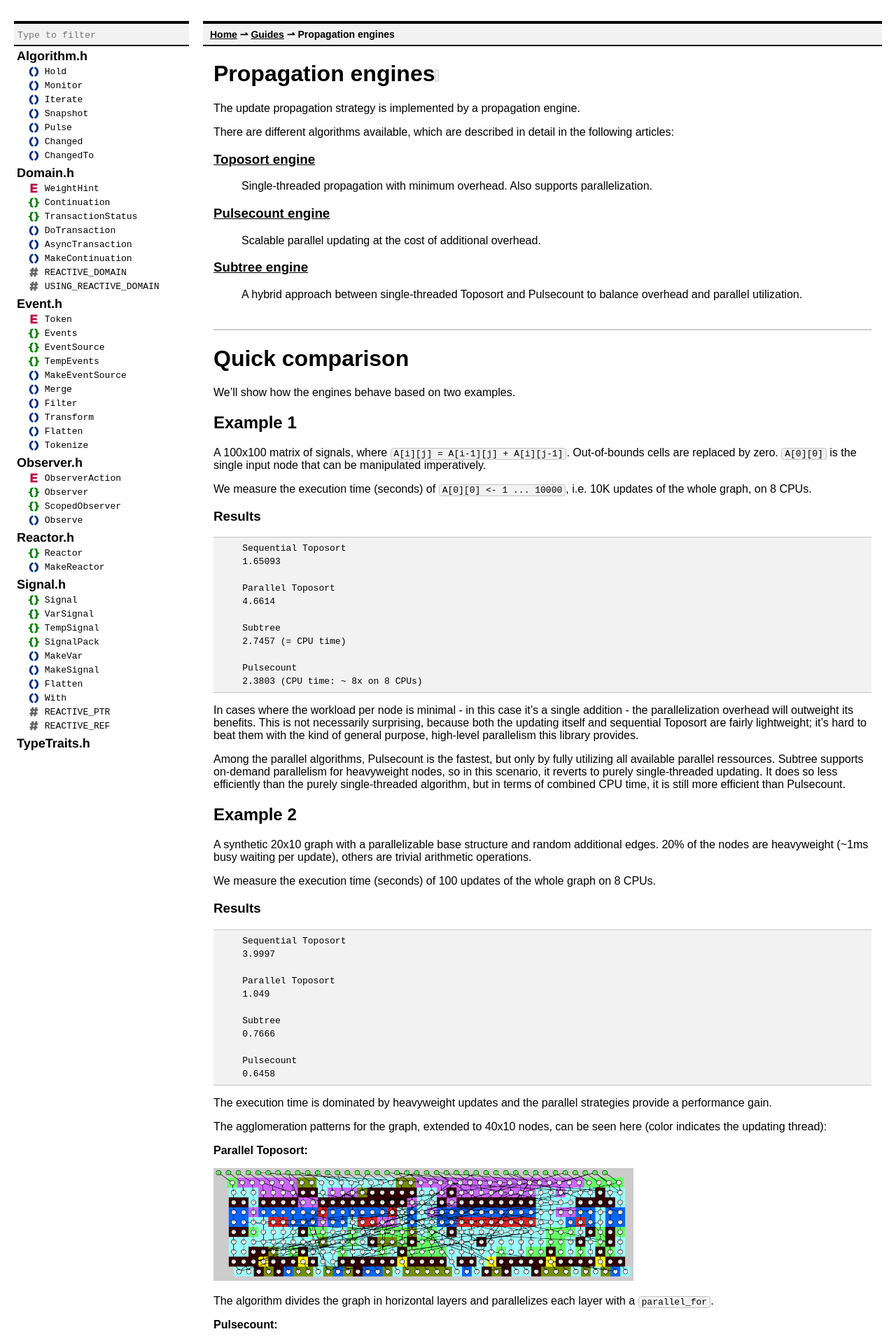
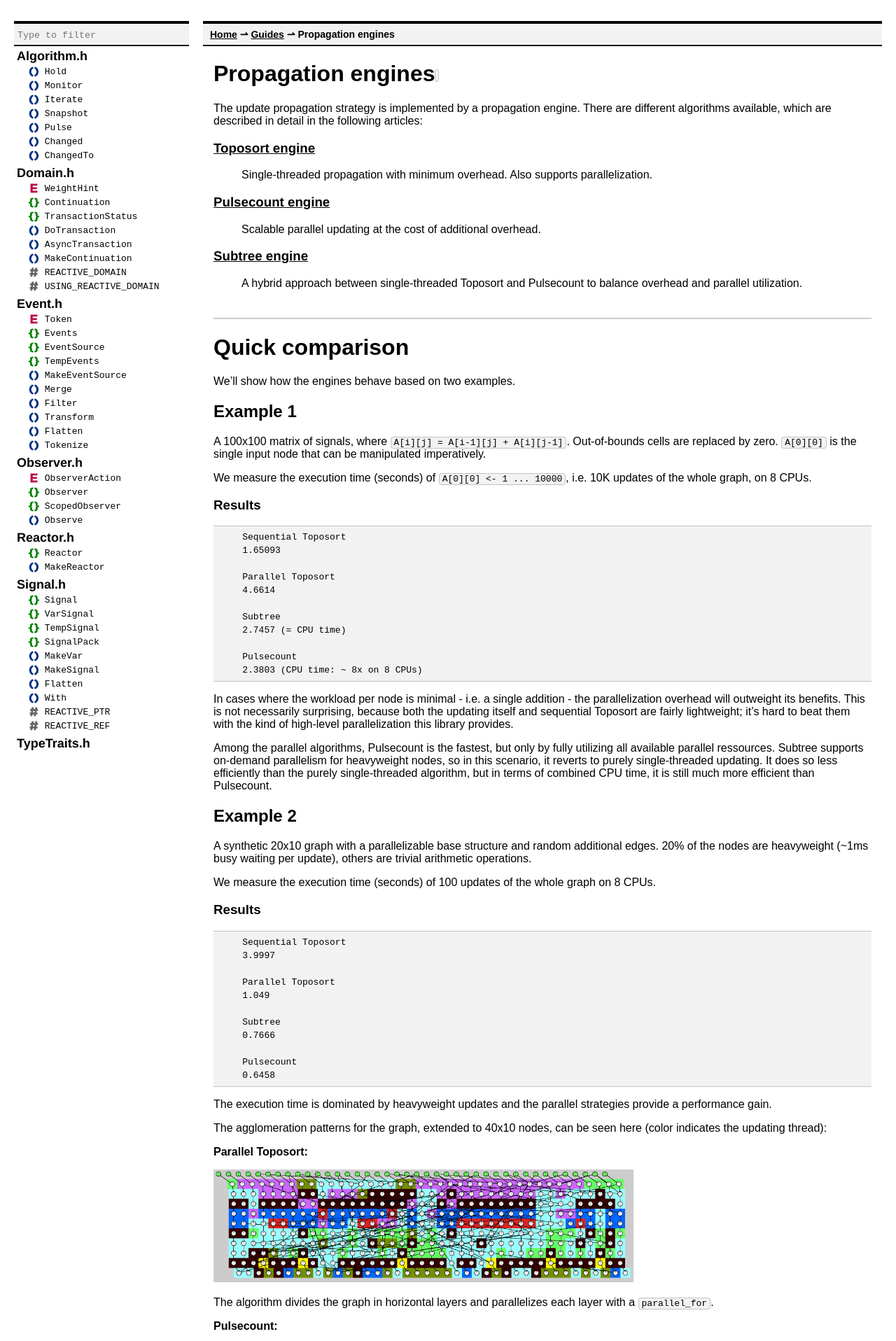
Before and after one commit to snakster/cpp.react, a Jekyll site: the page built from guides/engines/index.md, in a window 1280 px wide. Shown: the top 1916 px of the page at 70% size. Built offline with Jekyll 4.4.1, drawn with Linux system fonts in a browser that asks for light colours.

Commit message:
Tweaked some guides.

```diff
--- a/guides/engines/index.md
+++ b/guides/engines/index.md
@@ -7,7 +7,6 @@
 ---
 
 The update propagation strategy is implemented by a propagation engine.
-
 There are different algorithms available, which are described in detail in the following articles:
 
 ### [Toposort engine]({{ site.baseurl }}/guides/engines/Toposort-engine.html)
@@ -50,13 +49,13 @@
         Pulsecount
         2.3803 (CPU time: ~ 8x on 8 CPUs)
 
-In cases where the workload per node is minimal - in this case it's a single addition - the parallelization overhead will outweight its benefits.
+In cases where the workload per node is minimal - i.e. a single addition - the parallelization overhead will outweight its benefits.
 This is not necessarily surprising, because both the updating itself and sequential Toposort are fairly lightweight;
-it's hard to beat them with the kind of general purpose, high-level parallelism this library provides.
+it's hard to beat them with the kind of high-level parallelization this library provides.
 
 Among the parallel algorithms, Pulsecount is the fastest, but only by fully utilizing all available parallel ressources.
 Subtree supports on-demand parallelism for heavyweight nodes, so in this scenario, it reverts to purely single-threaded updating.
-It does so less efficiently than the purely single-threaded algorithm, but in terms of combined CPU time, it is still more efficient than Pulsecount.
+It does so less efficiently than the purely single-threaded algorithm, but in terms of combined CPU time, it is still much more efficient than Pulsecount.
 
 
 ## Example 2
```
Also changed, not shown: guides/Concurrency.md (+4 -5 lines), guides/engines/Pulsecount-engine.md (+0 -1 lines), guides/engines/Subtree-engine.md (+0 -1 lines), guides/engines/Toposort-engine.md (+0 -1 lines), guides/index.md (+4 -4 lines).
